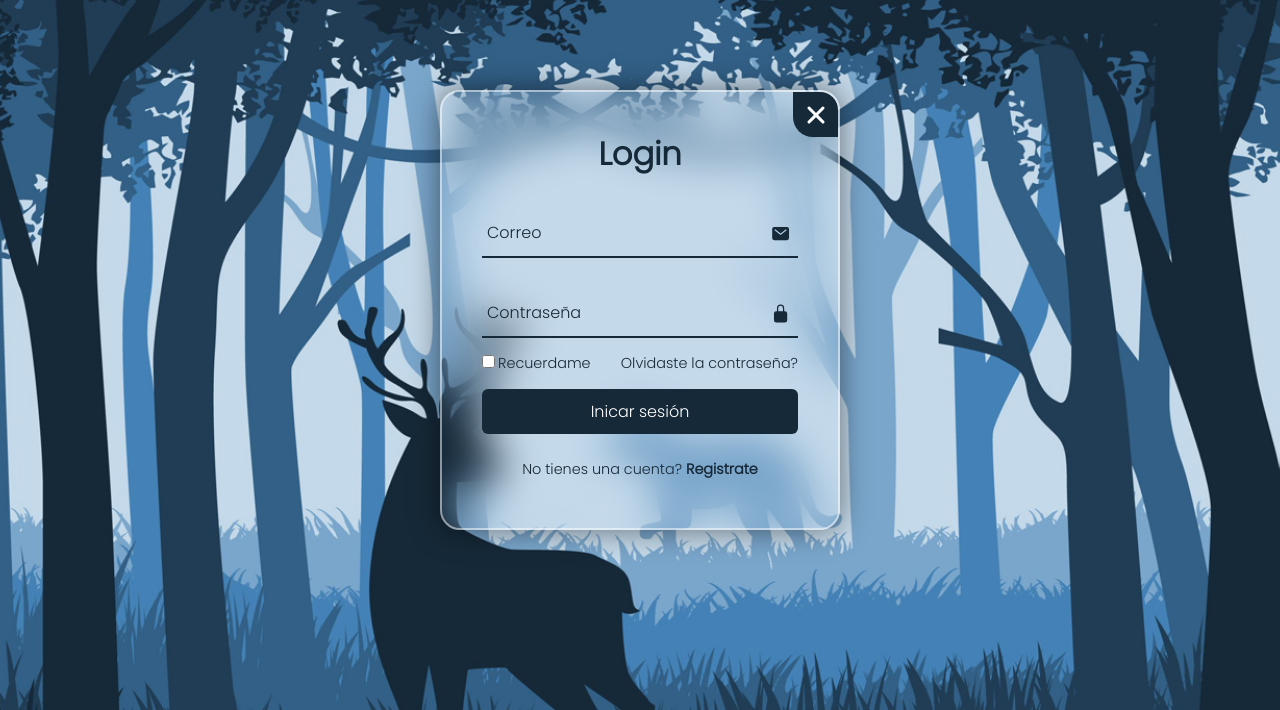
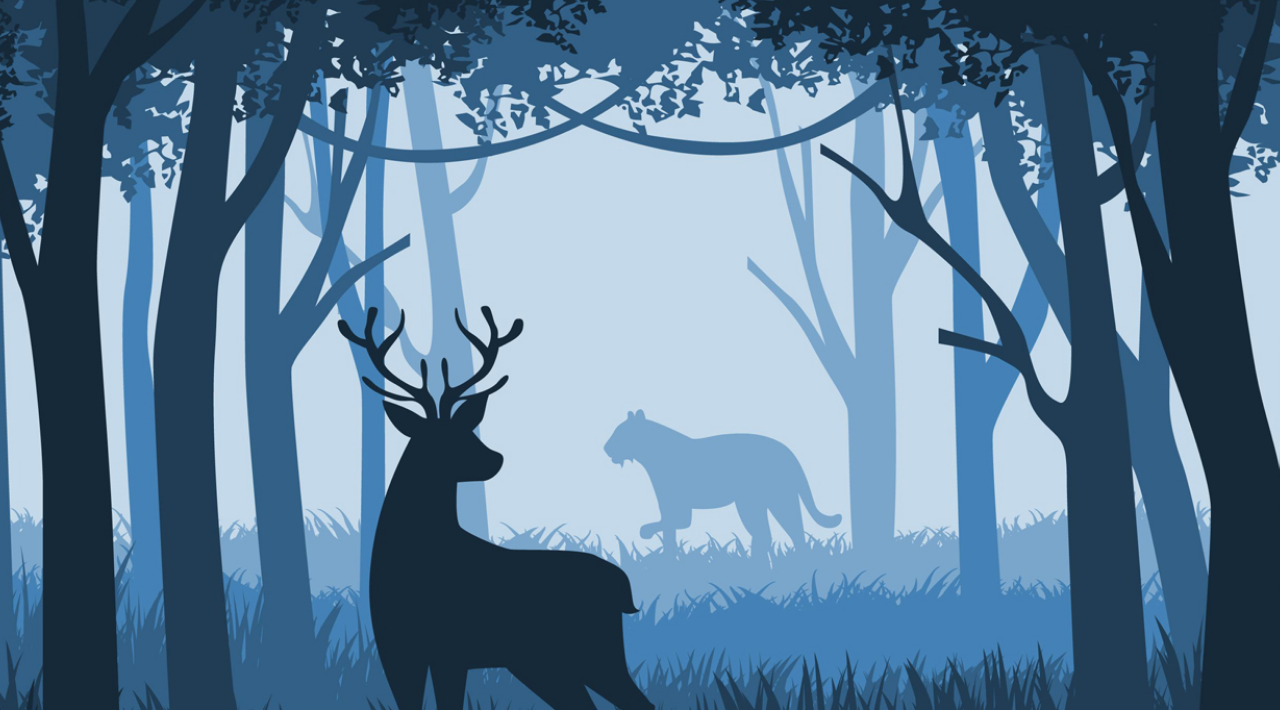
Before and after one commit to Lolineko30000/proyecto_giorno, a PHP site: page /crear_cuenta.php in a window 1280 px wide. Shown: the part 90-800 px from the top of the page. Run offline with PHP 8.4, Linux system fonts and the light colour scheme.

Commit message:
Update style.css

```diff
--- a/css/style.css
+++ b/css/style.css
@@ -115,8 +115,8 @@ header {
     justify-items: center;
     align-items: center;
     overflow: hidden;
-    /*transform: scale(0);
-    transition: transform .5s ease ,height .2s ease;*/
+    transform: scale(0);
+    transition: transform .5s ease ,height .2s ease;
 }
 
 .wrapper.active-popup{
```
